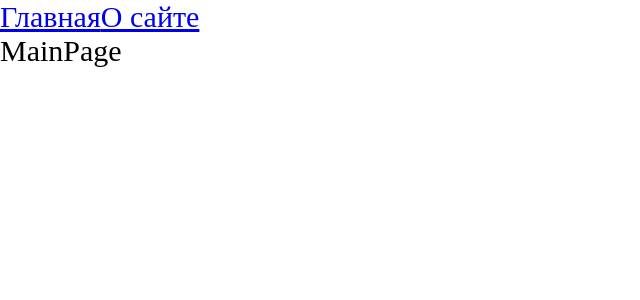
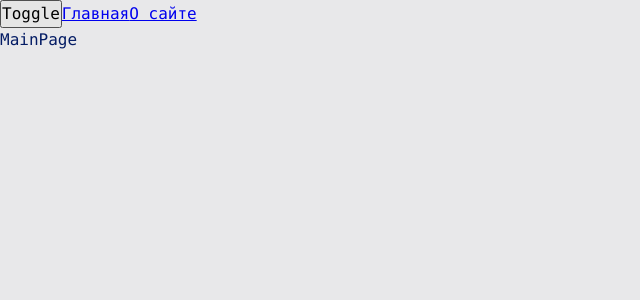
Before and after one commit to Adelkkaa/Ulbi-Course-Reborn, a React app: page / in a window 1280 px wide. Shown: the top 300 px of the page, without its empty margins (0-640 px from the left). Built offline with nearby package versions, Linux system fonts and the light colour scheme.

Commit message:
complete 7 lesson

```diff
--- a/src/App.tsx
+++ b/src/App.tsx
@@ -1,24 +1,25 @@
+import { Route, Routes } from "react-router-dom";
+import { Link } from "react-router-dom";
+import { Suspense } from "react";
+import { AboutPageAsync } from "./pages/AboutPage/AboutPage.async";
+import { MainPageAsync } from "./pages/MainPage/MainPage.async";
 
-
-import { Route, Routes } from 'react-router-dom';
-import './index.scss';
-import { Link } from 'react-router-dom';
-import { Suspense } from 'react';
-import { AboutPageAsync } from './pages/AboutPage/AboutPage.async';
-import { MainPageAsync } from './pages/MainPage/MainPage.async';
-
+import "./styles/index.scss";
+import { useTheme } from "./theme/useTheme";
 
 export const App = () => {
+  const { theme, toggleTheme } = useTheme();
   return (
-    <div className="app">
-            <Link to={'/'}>Главная</Link>
-            <Link to={'/about'}>О сайте</Link>
-            <Suspense fallback={<div>Loading...</div>}>
-                <Routes>
-                    <Route path={'/about'} element={<AboutPageAsync />} />
-                    <Route path={'/'} element={<MainPageAsync />} />
-                </Routes>
-            </Suspense>
-        </div>
-  )
-}
+    <div className={`app ${theme}`}>
+      <button onClick={toggleTheme}>Toggle</button>
+      <Link to={"/"}>Главная</Link>
+      <Link to={"/about"}>О сайте</Link>
+      <Suspense fallback={<div>Loading...</div>}>
+        <Routes>
+          <Route path={"/about"} element={<AboutPageAsync />} />
+          <Route path={"/"} element={<MainPageAsync />} />
+        </Routes>
+      </Suspense>
+    </div>
+  );
+};
--- a/src/index.tsx
+++ b/src/index.tsx
@@ -1,10 +1,13 @@
-import {render} from "react-dom";
-import {App} from "./App";
-import {BrowserRouter} from "react-router-dom";
+import { render } from "react-dom";
+import { App } from "./App";
+import { BrowserRouter } from "react-router-dom";
+import { ThemeProvider } from "./theme/ThemeProvider";
 
 render(
-    <BrowserRouter>
-        <App />
-    </BrowserRouter>,
-    document.getElementById('root')
-)
+  <BrowserRouter>
+    <ThemeProvider>
+      <App />
+    </ThemeProvider>
+  </BrowserRouter>,
+  document.getElementById("root")
+);
--- /dev/null
+++ b/src/styles/index.scss
@@ -0,0 +1,13 @@
+@import "reset";
+@import "variables/global";
+@import "themes/normal";
+@import "themes/dark";
+
+.app {
+    font: var(--font-m);
+
+    background: var(--bg-color);
+    color: var(--primary-color);
+
+    min-height: 100vh;
+}
--- /dev/null
+++ b/src/styles/reset.scss
@@ -0,0 +1,14 @@
+* {
+    margin: 0;
+    padding: 0;
+    box-sizing: border-box;
+}
+
+input,
+button,
+textarea,
+select {
+    margin: 0;
+
+    font: inherit;
+}
--- /dev/null
+++ b/src/styles/themes/dark.scss
@@ -0,0 +1,6 @@
+.app.dark {
+    --bg-color: #090949;
+
+    --primary-color: #049604;
+    --secondary-color: #04ff04;
+}
--- /dev/null
+++ b/src/styles/themes/normal.scss
@@ -0,0 +1,6 @@
+:root {
+    --bg-color: #e8e8ea;
+
+    --primary-color: #041c65;
+    --secondary-color: #0449e0;
+}
--- /dev/null
+++ b/src/styles/variables/global.scss
@@ -0,0 +1,11 @@
+:root {
+    --font-family-main: Consolas, 'Times New Roman', Serif;
+
+    --font-size-m: 16px;
+    --font-line-m: 24px;
+    --font-m: var(--font-size-m) / var(--font-line-m) var(--font-family-main);
+
+    --font-size-l: 24px;
+    --font-line-l: 32px;
+    --font-l: var(--font-size-l) / var(--font-line-l) var(--font-family-main);
+}
--- /dev/null
+++ b/src/theme/ThemeContext.ts
@@ -0,0 +1,16 @@
+import { createContext } from "react";
+
+export enum Theme {
+    LIGHT = 'light',
+    DARK = 'dark'
+}
+
+export interface ThemeContextProps {
+    theme?: Theme
+    setTheme?: (arg: Theme) => void
+}
+
+
+export const ThemeContext = createContext<ThemeContextProps>({})
+
+export const LOCAL_STORAGE_THEME_KEY = 'theme';
--- /dev/null
+++ b/src/theme/ThemeProvider.tsx
@@ -0,0 +1,15 @@
+import React, { FC } from "react";
+import { LOCAL_STORAGE_THEME_KEY, Theme, ThemeContext } from "./ThemeContext";
+
+const themeInitialValue =
+  (localStorage.getItem(LOCAL_STORAGE_THEME_KEY) as Theme) || Theme.LIGHT;
+
+export const ThemeProvider: FC = ({ children }) => {
+  const [theme, setTheme] = React.useState<Theme>(themeInitialValue);
+  const defaultValue = React.useMemo(() => ({ theme, setTheme }), [theme]);
+  return (
+    <ThemeContext.Provider value={defaultValue}>
+      {children}
+    </ThemeContext.Provider>
+  );
+};
--- /dev/null
+++ b/src/theme/useTheme.ts
@@ -0,0 +1,19 @@
+import { useContext } from "react";
+import { LOCAL_STORAGE_THEME_KEY, Theme, ThemeContext } from "./ThemeContext";
+
+interface UseThemeResult {
+  theme: Theme;
+  toggleTheme: () => void;
+}
+
+export const useTheme = (): UseThemeResult => {
+  const { theme, setTheme } = useContext(ThemeContext);
+
+  const toggleTheme = () => {
+    const newTheme = theme === Theme.DARK ? Theme.LIGHT : Theme.DARK;
+    setTheme(newTheme);
+    localStorage.setItem(LOCAL_STORAGE_THEME_KEY, newTheme);
+  };
+
+  return { theme, toggleTheme };
+};
```
